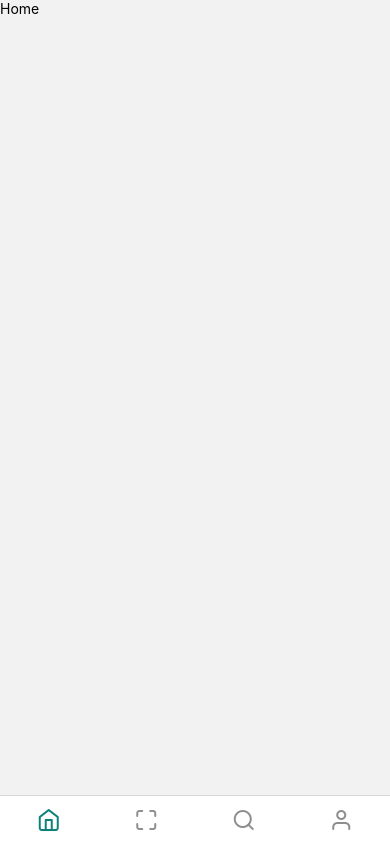
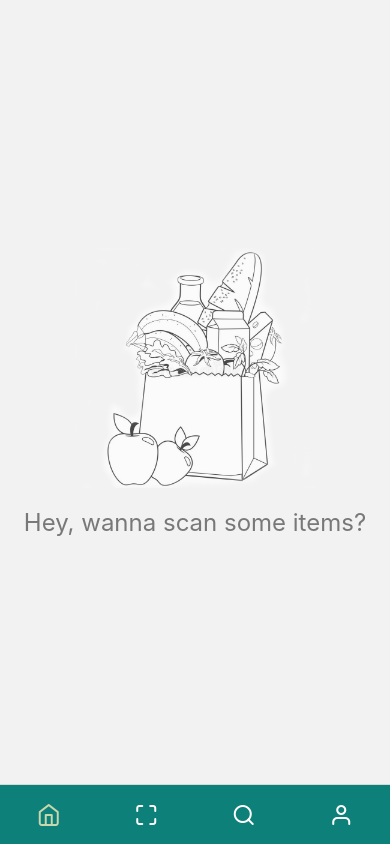
Before and after one commit to Bigsow89/ScanEat, a React Native app in the folder client/: screen /Home in a window 390 px wide. Built offline with nearby package versions, Linux system fonts and the light colour scheme.

Commit message:
homepage done

```diff
--- a/client/App.js
+++ b/client/App.js
@@ -16,7 +16,13 @@ export default function App() {
       <Tab.Navigator
         screenOptions={{
           tabBarShowLabel: false,
-          tabBarActiveTintColor: '#0c8079',
+          tabBarActiveTintColor: '#c9d7ae',
+          tabBarHideOnKeyboard: true,
+          tabBarInactiveTintColor: '#ffffff',
+          tabBarStyle: {
+            backgroundColor: '#0c8079',
+            height: 60,
+          },
         }}>
         <Tab.Screen
           name='Home'
--- a/client/screens/Home.js
+++ b/client/screens/Home.js
@@ -1,10 +1,32 @@
 import React from 'react';
-import { StyleSheet, View, Text } from 'react-native';
+import { StyleSheet, View, Text, Image } from 'react-native';
 
 export default function Home() {
   return (
-    <View>
-      <Text>Home</Text>
+    <View style={styles.container}>
+      <Image
+        source={require('../assets/empty-home-page.png')}
+        style={styles.image}
+      />
+      <Text style={styles.text}>Hey, wanna scan some items?</Text>
     </View>
   );
 }
+
+const styles = StyleSheet.create({
+  container: {
+    flex: 1,
+    alignItems: 'center',
+    justifyContent: 'center',
+  },
+  image: {
+    width: 240,
+    height: 240,
+    opacity: 0.7,
+  },
+  text: {
+    fontSize: 24,
+    paddingTop: 20,
+    opacity: 0.5,
+  },
+});
```
Also changed, not shown: client/screens/Loginpage.js (added, +7 -0 lines), client/screens/Opening.js (added, +7 -0 lines), client/screens/Registerpage.js (added, +7 -0 lines), client/assets/empty-home-page.jpg (added), client/assets/empty-home-page.png (added).
